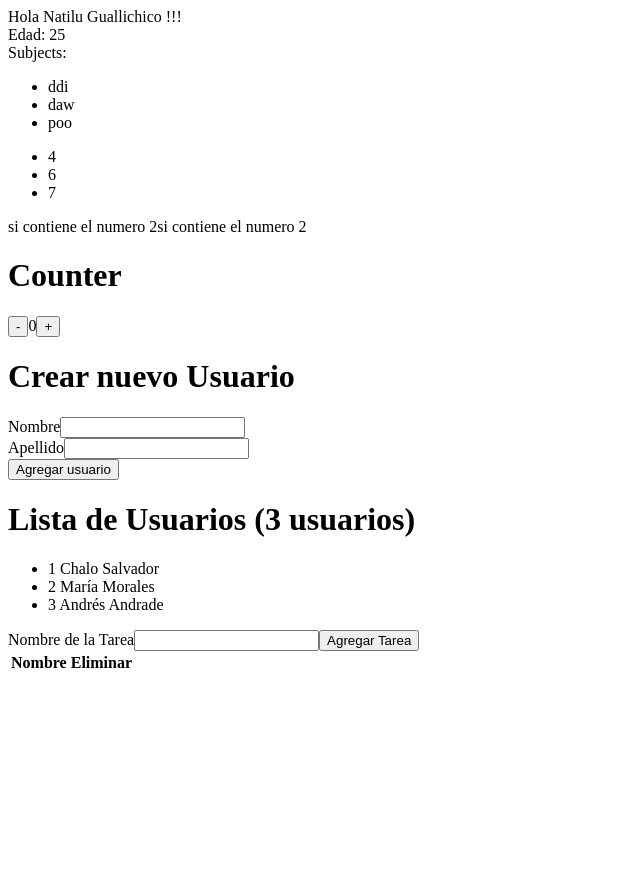
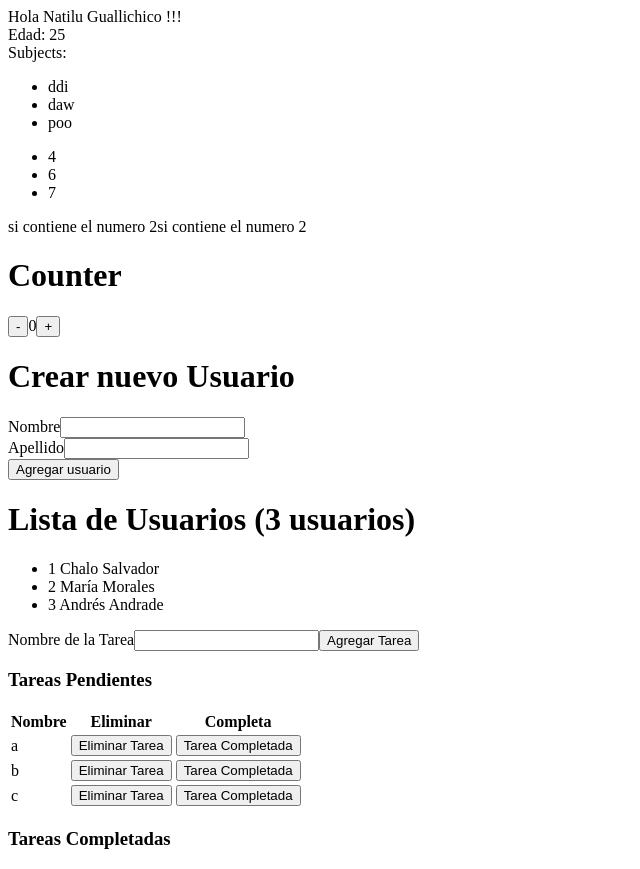
Before and after one commit to NatalyGuallichico01/hooK-useEffect-React, a React (Create React App) app: page / in a window 1280 px wide. Shown: the whole page, without its empty margins (0-640 px from the left). Before the commit the page ends 800 px from the top, so only its background shows below. Built offline with nearby package versions, Linux system fonts and the light colour scheme.

Commit message:
Ejercicio1 Completado (agregar, eliminar, completar Tareas)

```diff
--- a/src/components/TodoList.js
+++ b/src/components/TodoList.js
@@ -1,6 +1,7 @@
 import { useRef, useState } from "react";
 const TodoList = () => {
-  const [todos, setTodos] = useState([]);
+  const [todos, setTodos] = useState(["a", "b", "c"]);
+  const [completed, setCompleted] = useState([]);
   //huks
   const inputRef = useRef(null);
 
@@ -10,12 +11,23 @@ const TodoList = () => {
     //document.querySelector("#todo").value = "";
 
     //huks
+    console.log("input.current", inputRef.current);
     const newTodo = inputRef.current.value;
     setTodos((prevState) => [...prevState, newTodo]);
     inputRef.current.value = "";
   };
   const handleDeleteTask = (index) => {
-    console.log("index", index);
+    console.log(index);
+    const newTodos = todos.filter((todo, i) => i !== index);
+    console.log("NewTodos", newTodos);
+    setTodos(newTodos);
+  };
+  const handleCompleteTask = (positionComplete) => {
+    console.log("positionComplete", positionComplete);
+    const taskComplete = todos[positionComplete];
+    console.log("taskComplete", taskComplete);
+    handleDeleteTask(positionComplete);
+    setCompleted((prevState) => [...prevState, taskComplete]);
   };
   //el ref={inputRef} es parte del huks
   return (
@@ -26,11 +38,13 @@ const TodoList = () => {
         <button onClick={handleAddTask}>Agregar Tarea</button>
       </div>
       <div>
+        <h3>Tareas Pendientes</h3>
         <table>
           <thead>
             <tr>
               <th>Nombre</th>
               <th>Eliminar</th>
+              <th>Completa</th>
             </tr>
           </thead>
           <tbody>
@@ -42,11 +56,24 @@ const TodoList = () => {
                     Eliminar Tarea
                   </button>
                 </td>
+                <td>
+                  <button onClick={() => handleCompleteTask(index)}>
+                    Tarea Completada
+                  </button>
+                </td>
               </tr>
             ))}
           </tbody>
         </table>
       </div>
+      <div>
+        <h3>Tareas Completadas</h3>
+        <ul>
+          {completed.map((task, index) => (
+            <li key={index}>{task}</li>
+          ))}
+        </ul>
+      </div>
     </div>
   );
 };
```
